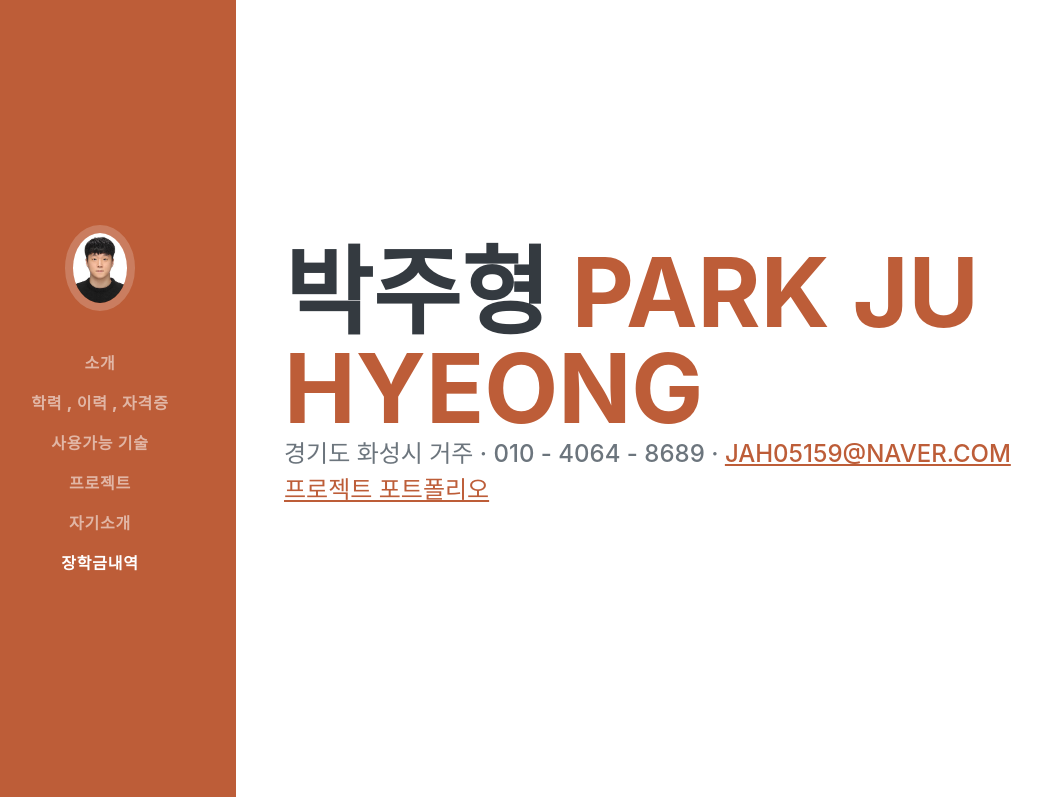
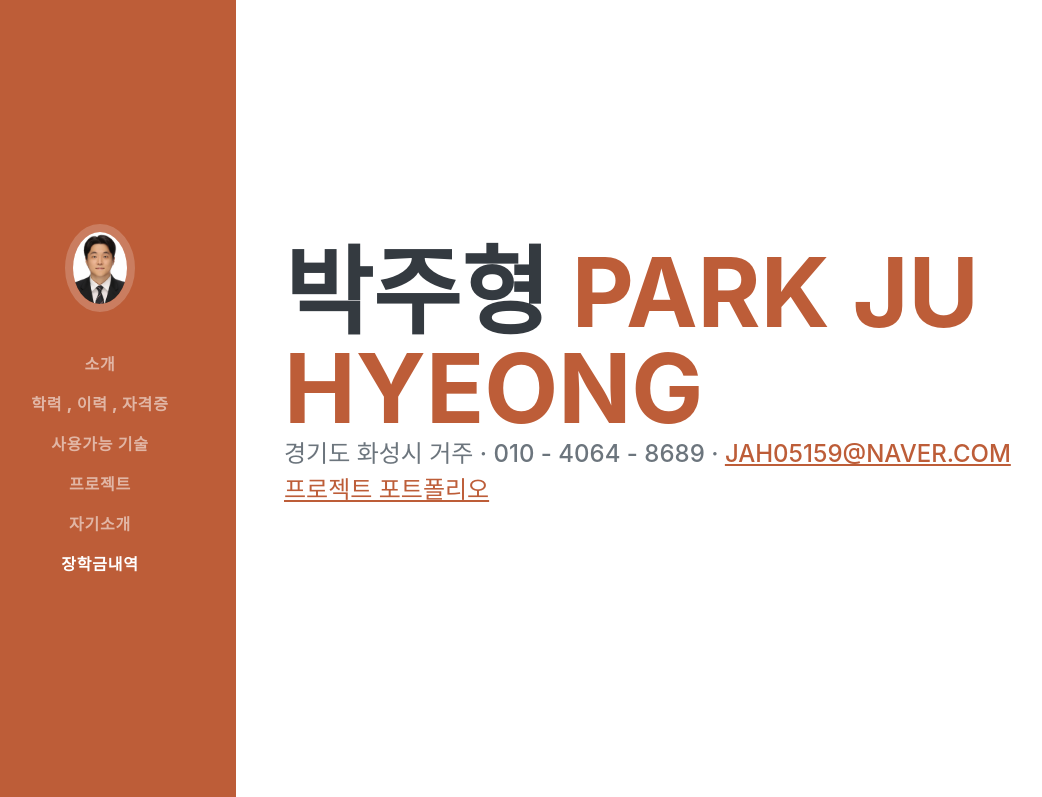
Before and after one commit to someguy163/info, a plain HTML site: page index.html in a window 1280 px wide. Shown: the top 797 px of the page, without its empty margins (36-1078 px from the left). Drawn offline with nearby package versions, Linux system fonts and the light colour scheme; a web font is replaced by a local one.

Commit message:
2024-09-20

```diff
--- a/index.html
+++ b/index.html
@@ -43,7 +43,7 @@
         <nav class="navbar navbar-expand-lg navbar-dark bg-primary fixed-top" id="sideNav">
             <a class="navbar-brand js-scroll-trigger" href="#page-top">
                 <span class="d-block d-lg-none">박주형</span>
-                <span class="d-none d-lg-block"><img class="img-fluid img-profile rounded-circle mx-auto mb-4" src="증명사진1.jpg" alt="..." /></span>
+                <span class="d-none d-lg-block"><img class="img-fluid img-profile rounded-circle mx-auto mb-4" src="박주형_증명사진.jpg" alt="..." /></span>
             </a>
             <button class="navbar-toggler" type="button" data-bs-toggle="collapse" data-bs-target="#navbarResponsive" aria-controls="navbarResponsive" aria-expanded="false" aria-label="Toggle navigation"><span class="navbar-toggler-icon"></span></button>
             <div class="collapse navbar-collapse" id="navbarResponsive">
```
Also changed, not shown: 박주형_증명사진.jpg (added).
